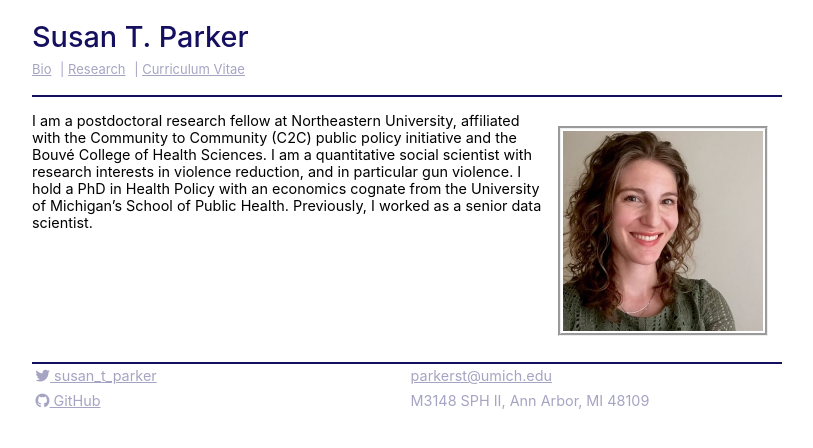
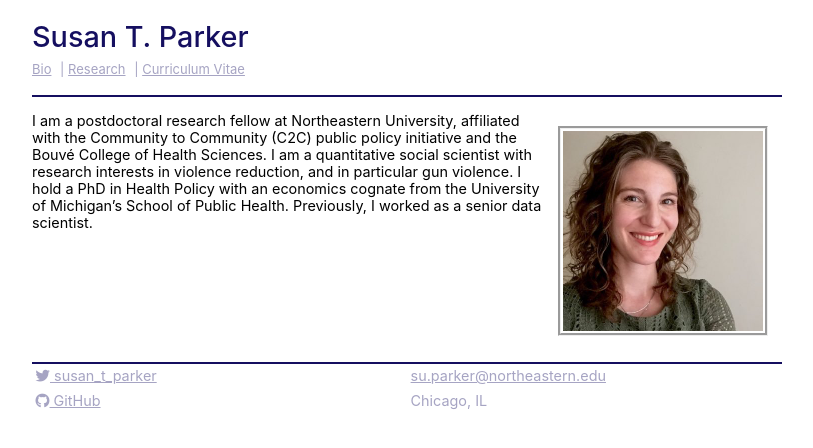
Before and after one commit to sparker6/sparker6.github.io, a Jekyll site: the page built from index.md, in a window 1280 px wide. Shown: the top 448 px of the page, without its empty margins (96-909 px from the left). Built offline with Jekyll 4.4.1, drawn with Linux system fonts in a browser that asks for light colours.

Commit message:
update address

```diff
--- a/_config.yml
+++ b/_config.yml
@@ -6,5 +6,5 @@ twitter: "susan_t_parker"
 twitter_url: "https://twitter.com/susan_t_parker"
 github: "sparker6"
 github_url: "https://github.com/sparker6"
-address: "M3148 SPH II, Ann Arbor, MI 48109"
-email: "parkerst@umich.edu"
+address: "Chicago, IL"
+email: "su.parker@northeastern.edu"
```
